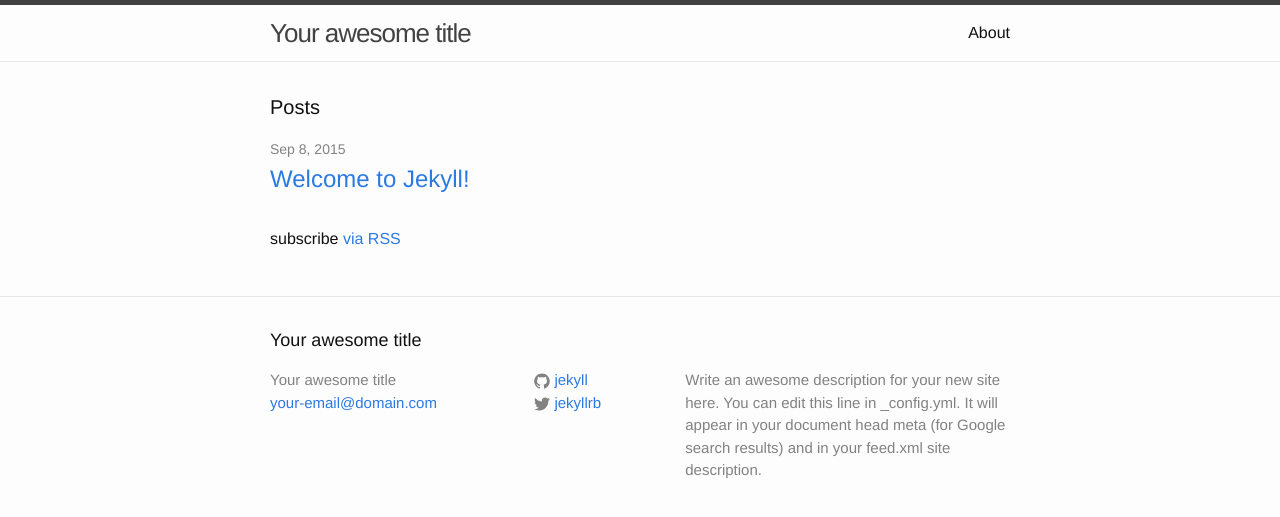
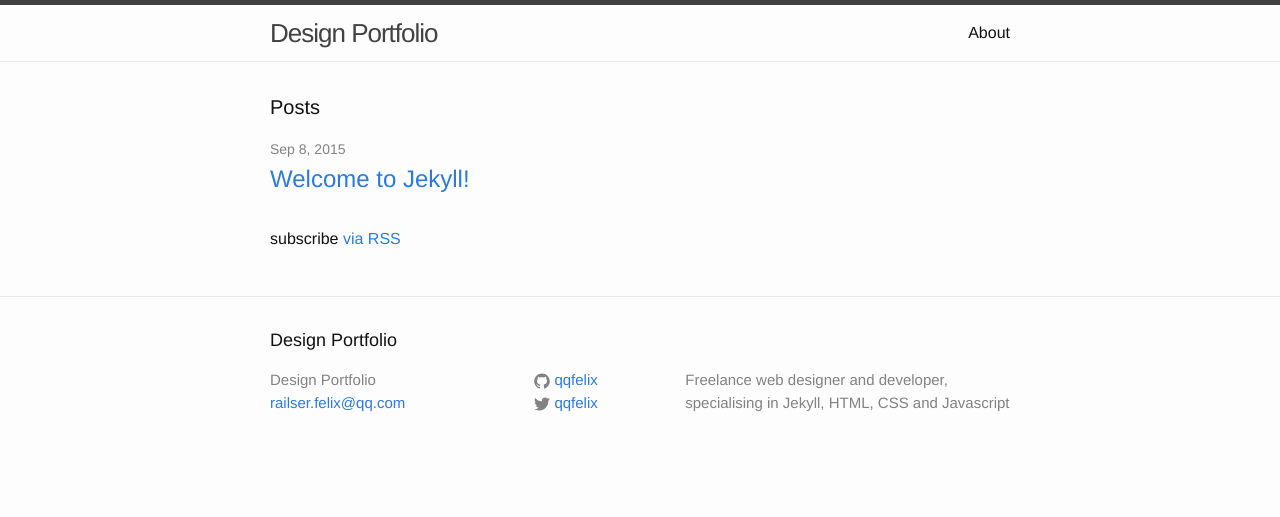
Before and after one commit to qqfelix/designer-portfolio, a Jekyll site: the page built from index.html, in a window 1280 px wide. Shown: the top 517 px of the page. Built offline with Jekyll 4.4.1, drawn with Linux system fonts in a browser that asks for light colours.

Commit message:
config设置

```diff
--- a/_config.yml
+++ b/_config.yml
@@ -1,14 +1,25 @@
 # Site settings
-title: Your awesome title
-email: your-email@domain.com
+title: Design Portfolio
+email: railser.felix@qq.com
 description: > # this means to ignore newlines until "baseurl:"
-  Write an awesome description for your new site here. You can edit this
-  line in _config.yml. It will appear in your document head meta (for
-  Google search results) and in your feed.xml site description.
+  Freelance web designer and developer, specialising in Jekyll,
+  HTML, CSS and Javascript
 baseurl: "" # the subpath of your site, e.g. /blog/
-url: "http://yourdomain.com" # the base hostname & protocol for your site
-twitter_username: jekyllrb
-github_username:  jekyll
+url: "http://example.com" # the base hostname & protocol for your site
+twitter_username: qqfelix
+github_username:  qqfelix
+
+
+permalink: /:categories/:title
+links:
+    - title: about
+      url: /About
+    - title: work
+      url: /work
+    - title: articles
+      url: /articles
+    - title: hire me
+      url: /hire-me
 
 # Build settings
 markdown: kramdown
```
